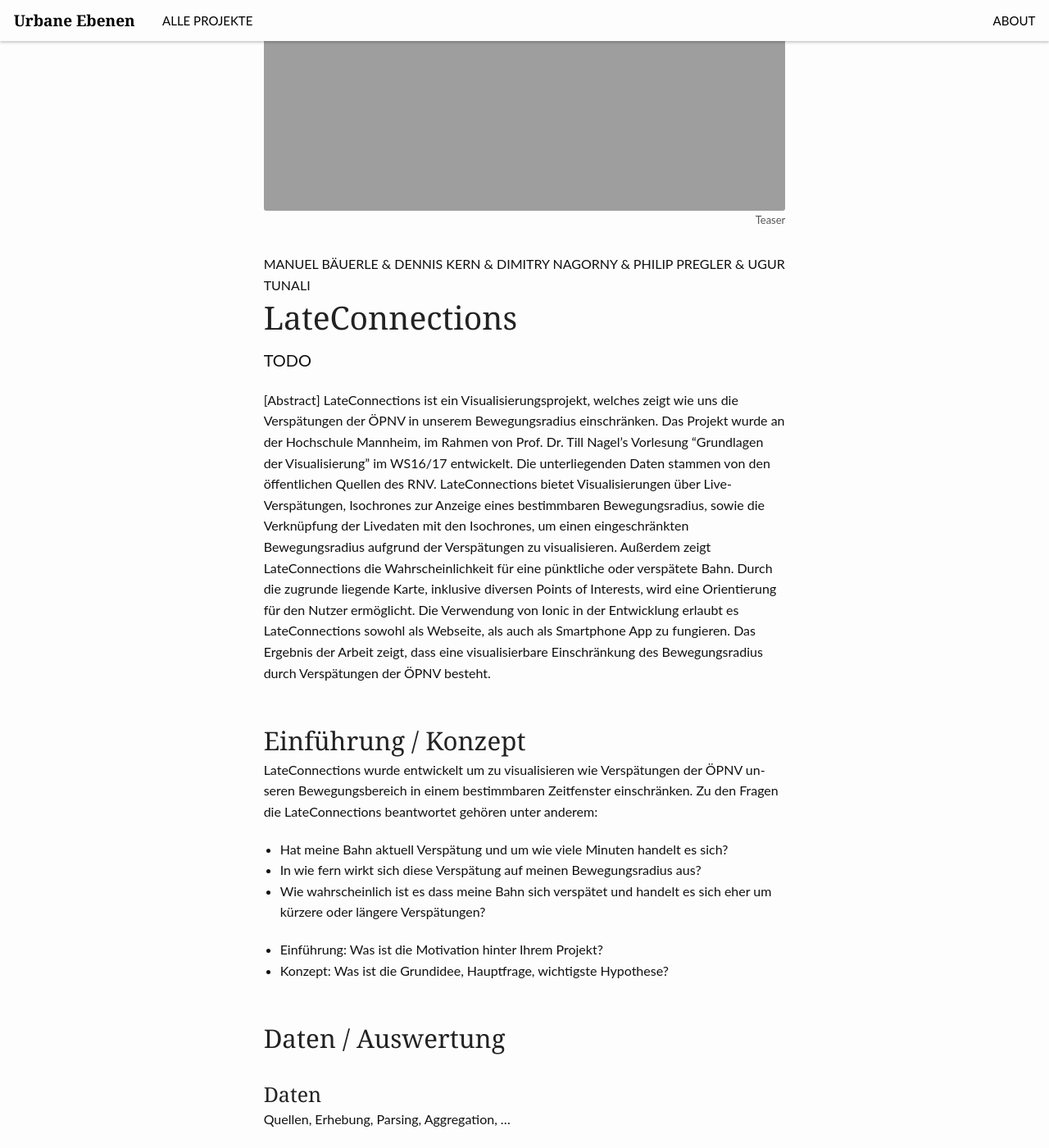
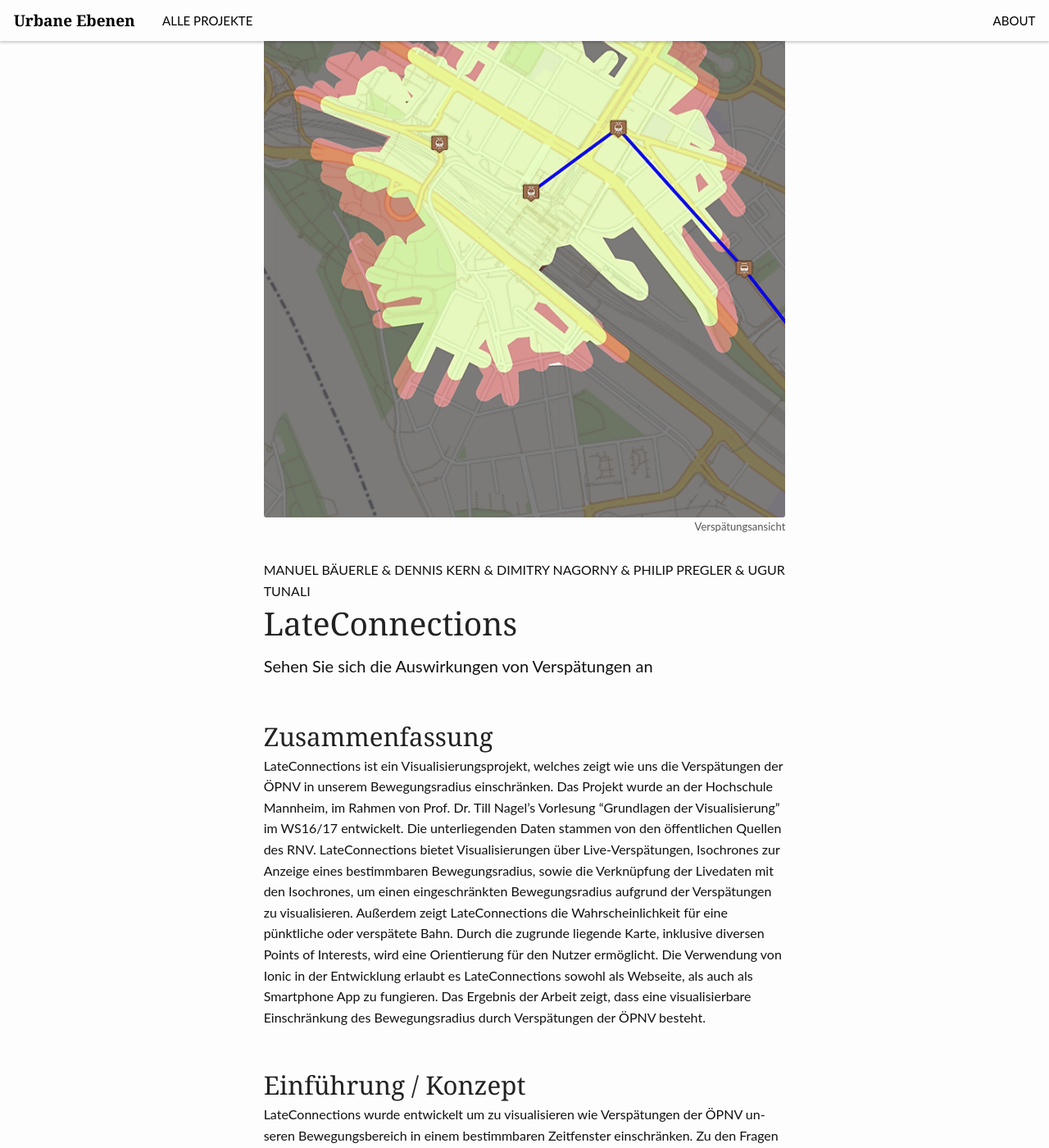
Before and after one commit to tillnagel/gdv-website, a Jekyll site: the page built from _posts/projects/2017-01-24-LateConnections.md, in a window 1280 px wide and 1400 px high, scrolled down 300 px. Shown: the whole window at 82% size. Built offline with Jekyll 4.4.1, drawn with Linux system fonts in a browser that asks for light colours.

Commit message:
Modified Styling and Teaser

```diff
--- a/_posts/projects/2017-01-24-LateConnections.md
+++ b/_posts/projects/2017-01-24-LateConnections.md
@@ -2,18 +2,19 @@
 layout: page
 title:  "LateConnections"
 subheadline: So schränken uns Verspätungen der ÖPNV ein
-teaser: "TODO"
+teaser: "Sehen Sie sich die Auswirkungen von Verspätungen an"
 header: no
 show_meta: false
 categories:
     - projects
 image:
-    title: LateConnections/main.jpg
-    caption: Teaser
+    title: LateConnections/main.png
+    caption: Verspätungsansicht
 author: Manuel Bäuerle &amp; Dennis Kern &amp; Dimitry Nagorny &amp; Philip Pregler &amp; Ugur Tunali
 ---
 
-[Abstract] LateConnections ist ein Visualisierungsprojekt, welches zeigt wie uns die Verspätungen der ÖPNV in unserem Bewegungsradius einschränken. Das Projekt wurde an der Hochschule Mannheim, im Rahmen von Prof. Dr. Till Nagel's Vorlesung "Grundlagen der Visualisierung" im WS16/17 entwickelt. Die unterliegenden Daten stammen von den öffentlichen Quellen des RNV. LateConnections bietet Visualisierungen über Live-Verspätungen, Isochrones zur Anzeige eines bestimmbaren Bewegungsradius, sowie die Verknüpfung der Livedaten mit den Isochrones, um einen eingeschränkten Bewegungsradius aufgrund der Verspätungen zu visualisieren. Außerdem zeigt LateConnections die Wahrscheinlichkeit für eine pünktliche oder verspätete Bahn. Durch die zugrunde liegende Karte, inklusive diversen Points of Interests, wird eine Orientierung für den Nutzer ermöglicht. Die Verwendung von Ionic in der Entwicklung erlaubt es LateConnections sowohl als Webseite, als auch als Smartphone App zu fungieren. Das Ergebnis der Arbeit zeigt, dass eine visualisierbare Einschränkung des Bewegungsradius durch Verspätungen der ÖPNV besteht.
+## Zusammenfassung
+LateConnections ist ein Visualisierungsprojekt, welches zeigt wie uns die Verspätungen der ÖPNV in unserem Bewegungsradius einschränken. Das Projekt wurde an der Hochschule Mannheim, im Rahmen von Prof. Dr. Till Nagel's Vorlesung "Grundlagen der Visualisierung" im WS16/17 entwickelt. Die unterliegenden Daten stammen von den öffentlichen Quellen des RNV. LateConnections bietet Visualisierungen über Live-Verspätungen, Isochrones zur Anzeige eines bestimmbaren Bewegungsradius, sowie die Verknüpfung der Livedaten mit den Isochrones, um einen eingeschränkten Bewegungsradius aufgrund der Verspätungen zu visualisieren. Außerdem zeigt LateConnections die Wahrscheinlichkeit für eine pünktliche oder verspätete Bahn. Durch die zugrunde liegende Karte, inklusive diversen Points of Interests, wird eine Orientierung für den Nutzer ermöglicht. Die Verwendung von Ionic in der Entwicklung erlaubt es LateConnections sowohl als Webseite, als auch als Smartphone App zu fungieren. Das Ergebnis der Arbeit zeigt, dass eine visualisierbare Einschränkung des Bewegungsradius durch Verspätungen der ÖPNV besteht.
 
 
 ## Einführung / Konzept
```
